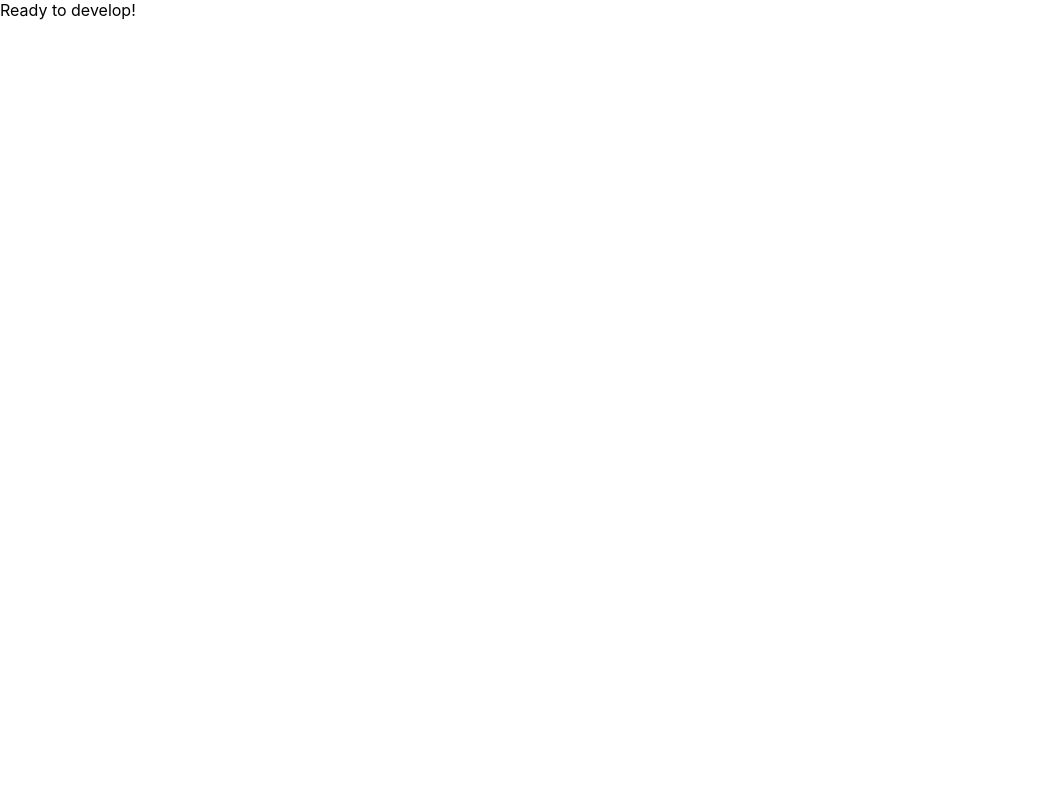
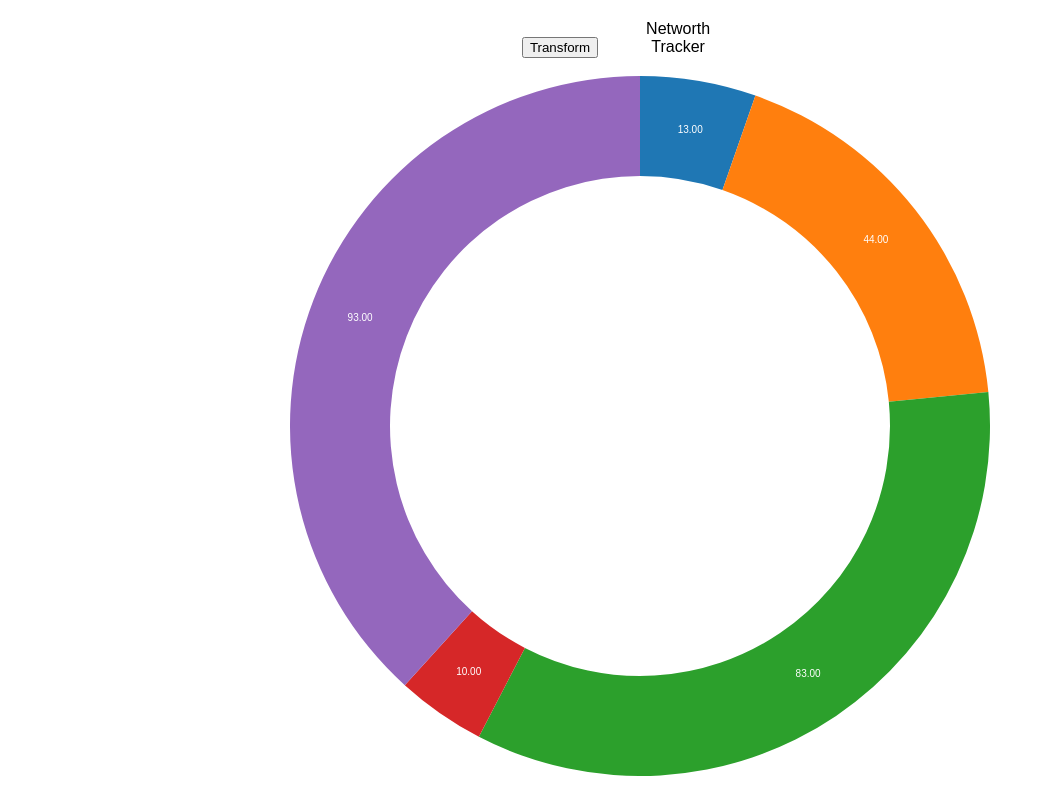
Before and after one commit to alejandrochang/Net-Worth-Visualizer, a React (Create React App) app in the folder networthVisualizer/: page / in a window 1280 px wide. Shown: the whole page, without its empty margins (0-1052 px from the left). Built offline with nearby package versions, Linux system fonts and the light colour scheme.

Commit message:
getting pie up and running

```diff
--- a/networthVisualizer/package.json
+++ b/networthVisualizer/package.json
@@ -3,6 +3,8 @@
   "version": "0.1.0",
   "private": true,
   "dependencies": {
+    "@babel/runtime": "^7.6.3",
+    "d3": "^5.12.0",
     "react": "^16.10.2",
     "react-dom": "^16.10.2",
     "react-scripts": "3.2.0"
--- a/networthVisualizer/src/App.js
+++ b/networthVisualizer/src/App.js
@@ -1,10 +1,43 @@
-import React from 'react';
-import './App.css';
+import React, { useState, useEffect } from "react";
+import * as d3 from "d3";
+import PieSvg from "./PieSvg";
+
+import "./styles.css";
 
 function App() {
+  const generateData = (value, length = 5) =>
+    d3.range(length).map((item, index) => ({
+      date: index,
+      value: value === null || value === undefined ? Math.floor(Math.random() * 100) : value
+    }));
+
+  const [data, setData] = useState(generateData(0));
+  const changeData = () => {
+    setData(generateData());
+  };
+
+  useEffect(
+    () => {
+      setData(generateData());
+    },
+    [!data]
+  );
+
   return (
     <div className="App">
-      Ready to develop!
+      <div>
+        <button onClick={changeData}>Transform</button>
+        <span className="label">Networth Tracker</span>
+      </div>
+      <div>
+        <PieSvg
+          data={data}
+          width={700}
+          height={700}
+          innerRadius={250}
+          outerRadius={350}
+        />
+      </div>
     </div>
   );
 }
--- /dev/null
+++ b/networthVisualizer/src/PieSvg.js
@@ -0,0 +1,50 @@
+import React from "react";
+import * as d3 from "d3";
+
+const Arc = ({ data, index, createArc, colors, format }) => (
+  <g key={index} className="arc">
+    <path className="arc" d={createArc(data)} fill={colors(index)} />
+    <text
+      transform={`translate(${createArc.centroid(data)})`}
+      textAnchor="middle"
+      alignmentBaseline="middle"
+      fill="white"
+      fontSize="10"
+    >
+      {format(data.value)}
+    </text>
+  </g>
+);
+
+const Pie = props => {
+  const createPie = d3
+    .pie()
+    .value(d => d.value)
+    .sort(null);
+  const createArc = d3
+    .arc()
+    .innerRadius(props.innerRadius)
+    .outerRadius(props.outerRadius);
+  const colors = d3.scaleOrdinal(d3.schemeCategory10);
+  const format = d3.format(".2f");
+  const data = createPie(props.data);
+
+  return (
+    <svg width={props.width} height={props.height}>
+      <g transform={`translate(${props.outerRadius} ${props.outerRadius})`}>
+        {data.map((d, i) => (
+          <Arc
+            key={i}
+            data={d}
+            index={i}
+            createArc={createArc}
+            colors={colors}
+            format={format}
+          />
+        ))}
+      </g>
+    </svg>
+  );
+};
+
+export default Pie;
--- /dev/null
+++ b/networthVisualizer/src/styles.css
@@ -0,0 +1,13 @@
+.App {
+  font-family: sans-serif;
+  text-align: center;
+}
+
+span {
+  margin: 20px;
+}
+
+.label {
+  display: inline-block;
+  width: 120px;
+}
```
Also changed, not shown: networthVisualizer/src/App.css (deleted, +0 -22 lines), 1 other file (tests, documents, lock files or other folders).
